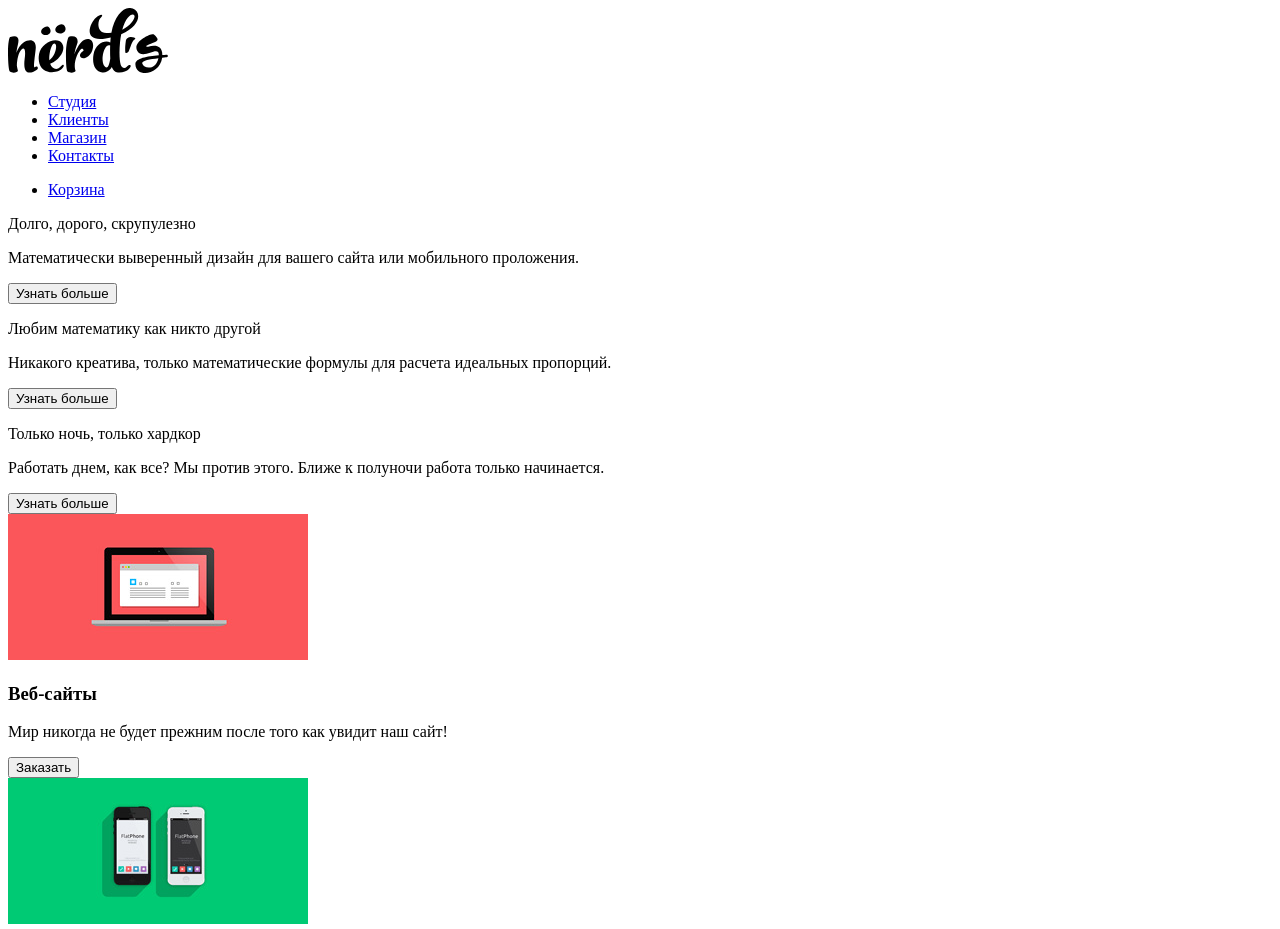
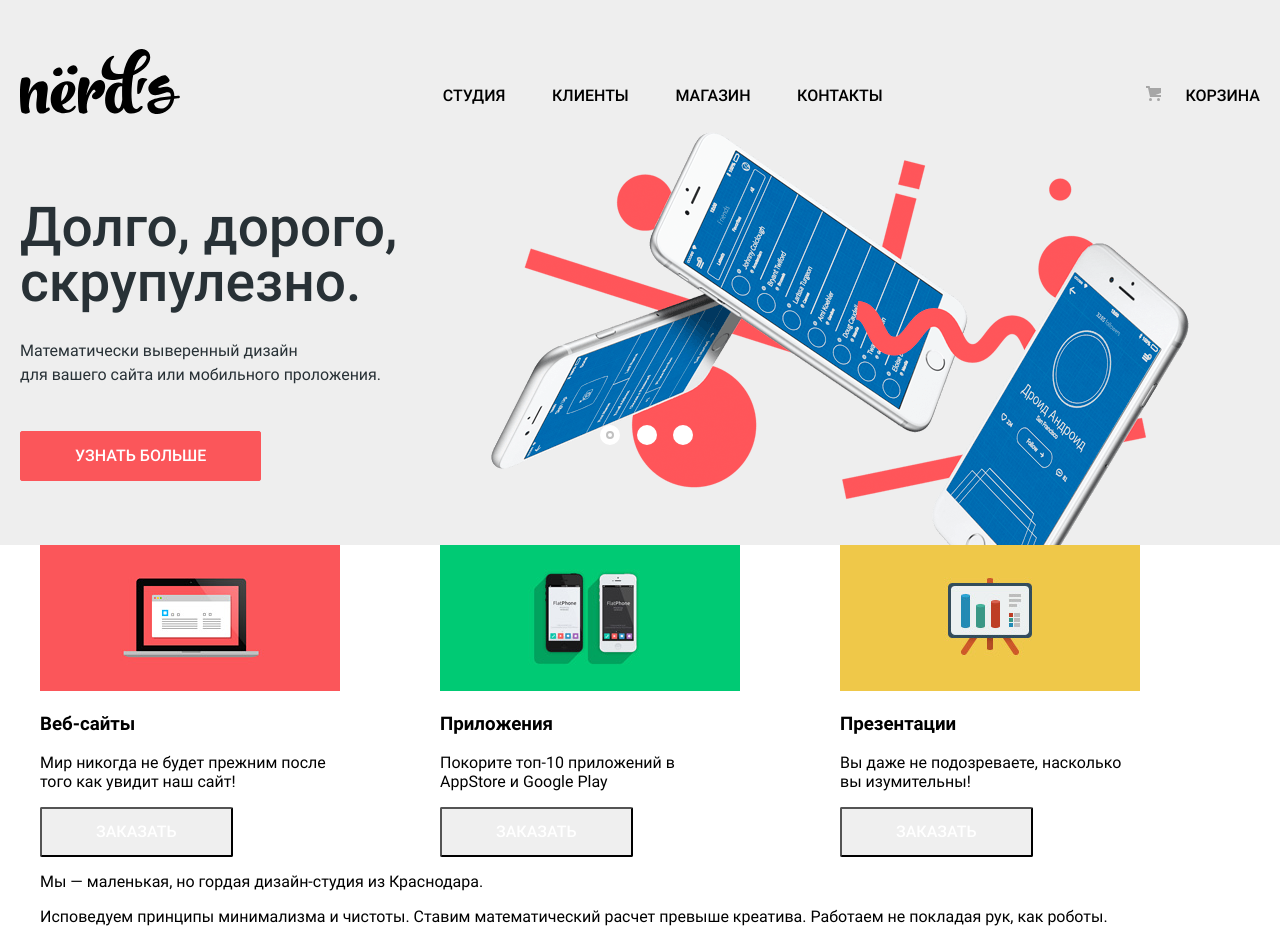
Before and after one commit to jPee2k/nerds, a plain HTML site: page index.html in a window 1280 px wide. Shown: the top 929 px of the page. Drawn offline with Linux system fonts and the light colour scheme.

Commit message:
add styles for header and slider

```diff
--- a/assets/css/styles.css
+++ b/assets/css/styles.css
@@ -11,3 +11,259 @@
 [hidden] {
   display: none
 }
+
+/**
+ * Font settings
+ * Roboto [regular, medium, bold]
+ */
+
+/* roboto-regular - latin_cyrillic */
+@font-face {
+  font-family: 'Roboto';
+  font-style: normal;
+  font-weight: 400;
+  src: local(''),
+  url('../fonts/roboto.woff2') format('woff2'), /* Super Modern Browsers */ url('../fonts/roboto.woff') format('woff'); /* Modern Browsers */
+}
+
+/* roboto-500 - latin_cyrillic */
+@font-face {
+  font-family: 'Roboto';
+  font-style: normal;
+  font-weight: 500;
+  src: local(''),
+  url('../fonts/robotomedium.woff2') format('woff2'), /* Super Modern Browsers */ url('../fonts/robotomedium.woff') format('woff'); /* Modern Browsers */
+}
+
+/* roboto-700 - latin_cyrillic */
+@font-face {
+  font-family: 'Roboto';
+  font-style: normal;
+  font-weight: 700;
+  src: local(''),
+  url('../fonts/robotobold.woff2') format('woff2'), /* Super Modern Browsers */ url('../fonts/robotobold.woff') format('woff'); /* Modern Browsers */
+}
+
+body {
+  padding: 0;
+  margin: 0;
+
+  font-family: "Roboto", "Arial", sans-serif;
+  color: black;
+}
+
+.btn {
+  box-sizing: border-box;
+
+  height: 50px;
+  padding-left: 54px;
+  padding-right: 54px;
+
+  font-family: inherit;
+  font-size: 16px;
+  line-height: 18px;
+  font-weight: 500;
+  text-transform: uppercase;
+  color: white;
+
+  border-radius: 2px;
+
+  cursor: pointer;
+}
+
+/**
+ * HEADER
+ */
+
+.top-bgc {
+  background-color: #eeeeee;
+}
+
+.header .container {
+  display: flex;
+  justify-content: space-between;
+
+  padding-top: 49px;
+  padding-right: 20px;
+  padding-left: 20px;
+  padding-bottom: 18px;
+}
+
+.header .header-logo {
+  max-width: 160px;
+  max-height: 65px;
+}
+
+.header .main-nav,
+.header .user-nav {
+  color: black;
+  font-size: 16px;
+  font-weight: 500;
+  line-height: 30px;
+  text-transform: uppercase;
+}
+
+.user-nav .cart-wrapper,
+.main-nav .nav-list {
+  display: flex;
+  justify-content: space-between;
+
+  list-style-type: none;
+
+  margin: 0;
+  padding: 0;
+
+  margin-top: 32px;
+}
+
+.main-nav .nav-list {
+  width: 440px;
+}
+
+.main-nav a,
+.user-nav a {
+  color: inherit;
+  text-decoration: none;
+}
+
+.main-nav a:hover,
+.user-nav a:hover {
+  color: #fb565a;
+}
+
+.main-nav a:active,
+.user-nav a:active {
+  padding-bottom: 13px;
+
+  border-bottom: 2px solid #fb565a;
+}
+
+.nav-cart a::before {
+  content: url('../img/svg/cart-icon.svg');
+
+  padding-right: 25px;
+}
+
+
+/**
+ * MAIN
+ */
+.main-content {
+  margin: 0 auto;
+  max-width: 1200px;
+
+  background-color: #fff;
+}
+
+.slider-wrapper {
+  position: relative;
+}
+
+.slide-picker {
+  position: absolute;
+  bottom: 96px;
+  left: 0;
+  right: 0;
+  text-align: center;
+
+  padding: 0;
+  margin: 0;
+  z-index: 1;
+}
+
+.picker {
+  position: relative;
+  display: inline-block;
+  border: 10px solid white;
+  border-radius: 10px;
+
+  margin-left: 13px;
+
+  cursor: pointer;
+}
+
+.slide-picker .active::before {
+  content: "";
+  position: absolute;
+  left: -4px;
+  top: -4px;
+  box-sizing: border-box;
+  width: 8px;
+  height: 8px;
+  border: 2px solid #c1c1c1;
+  border-radius: 4px;
+}
+
+.slider .container {
+  display: flex;
+
+  /*justify-content: space-between;*/
+}
+
+.slider .item-1 {
+  flex-basis: 380px;
+
+  padding-top: 68px;
+  padding-left: 20px;
+  padding-right: 20px;
+}
+
+.slider .slider-image {
+  flex-grow: 1;
+  padding-right: 20px;
+}
+
+.slider-image img {
+  text-align: center;
+  display: block;
+  margin-left: auto;
+  margin-right: auto;
+}
+
+.slider-item p:first-child {
+  margin-top: 0;
+  margin-bottom: 29px;
+
+  font-size: 55px;
+  line-height: 55px;
+  font-family: inherit;
+  font-weight: 500;
+}
+
+.slider-item p {
+  font-size: 16px;
+  line-height: 24px;
+  font-family: inherit;
+  font-weight: 400;
+
+  color: #283136;
+}
+
+.slider-item p:last-of-type {
+  margin-bottom: 44px;
+}
+
+.btn-info {
+  border: 1px solid #fb565a;
+  background-color: #fb565a;
+}
+
+.btn-info:hover {
+  background-color: #e74246;
+}
+
+.btn-info:active {
+  color: rgba(255, 255, 255, 0.3);
+  background-color: #d7373b;
+}
+
+.services .container {
+  display: flex;
+  justify-content: flex-start;
+}
+
+.services .product {
+  flex-basis: 300px;
+
+  padding-right: 100px;
+}
--- a/index.html
+++ b/index.html
@@ -18,78 +18,113 @@
     превыше креатива. Работаем не покладая рук, как роботы.">
   <meta property="og:image" content="./assets/img/nerds-illustration.png">
 
+  <link rel="stylesheet" href="./assets/css/normalize.css">
   <link rel="stylesheet" href="./assets/css/styles.css">
 </head>
 <body>
-<header>
+<div class="top-bgc">
+  <header class="header">
     <h1 class="visually-hidden">Дизайн-студия Nerds</h1>
 
-  <a class="logo">
+    <div class="container">
+      <a class="header-logo">
         <img src="./assets/img/svg/nerds-logo.svg" width="160" height="65" alt="logo">
       </a>
 
-  <nav>
-    <ul>
-      <li><a href="#">Студия</a></li>
-      <li><a href="#">Клиенты</a></li>
-      <li><a href="#">Магазин</a></li>
-      <li><a href="#">Контакты</a></li>
-    </ul>
-
-    <ul>
-      <li><a href="#">Корзина</a></li>
+      <nav class="main-nav">
+        <ul class="nav-list">
+          <li class="nav-item"><a href="#">Студия</a></li>
+          <li class="nav-item"><a href="#">Клиенты</a></li>
+          <li class="nav-item"><a href="#">Магазин</a></li>
+          <li class="nav-item"><a href="#">Контакты</a></li>
         </ul>
       </nav>
+
+      <div class="user-nav">
+        <ul class="cart-wrapper">
+          <li class="nav-item nav-cart"><a href="#">Корзина</a></li>
+        </ul>
+      </div>
+    </div>
   </header>
 
-<main>
+  <div class="slider-wrapper">
     <section class="slider slider-list">
       <h2 class="visually-hidden">Слайдер</h2>
 
+      <div class="container">
         <div class="slider-item item-1">
-      <p>Долго, дорого, скрупулезно</p>
-      <p>Математически выверенный дизайн для вашего сайта или мобильного проложения.</p>
-      <button type="button">Узнать больше</button>
+          <p>Долго, дорого, скрупулезно.</p>
+          <p>Математически выверенный дизайн<br>
+            для вашего сайта или мобильного проложения.</p>
+          <button type="button" class="btn btn-info">Узнать больше</button>
+        </div>
+        <div class="slider-image">
+          <img class="image-1" src="assets/img/slider/slide1.png" alt="">
+        </div>
       </div>
 
-    <div class="slider-item item-2">
-      <p>Любим математику как никто другой</p>
-      <p>Никакого креатива, только математические формулы для расчета идеальных пропорций.</p>
-      <button type="button">Узнать больше</button>
+      <div class="container">
+        <div hidden class="slider-item item-2">
+          <p>Любим математику как никто другой.</p>
+          <p>Никакого креатива, только математические формулы<br>
+            для расчета идеальных пропорций.</p>
+          <button type="button" class="btn btn-info">Узнать больше</button>
+        </div>
+        <div hidden class="slider-image">
+          <img class="image-2" src="assets/img/slider/slide2.png" alt="">
+        </div>
       </div>
 
-    <div class="slider-item item-3">
-      <p>Только ночь, только хардкор</p>
-      <p>Работать днем, как все? Мы против этого. Ближе к полуночи работа только начинается.</p>
-      <button type="button">Узнать больше</button>
+      <div class="container">
+        <div hidden class="slider-item item-3">
+          <p>Только ночь, только хардкор.</p>
+          <p>Работать днем, как все? Мы против этого.<br>
+            Ближе к полуночи работа только начинается.</p>
+          <button type="button" class="btn btn-info">Узнать больше</button>
+        </div>
+        <div hidden class="slider-image">
+          <img class="image-3" src="assets/img/slider/slide3.png" alt="">
+        </div>
       </div>
     </section>
+    <div class="slide-picker">
+      <span class="picker active"></span>
+      <span class="picker"></span>
+      <span class="picker"></span>
+    </div>
+  </div>
+</div>
 
-  <section>
+<main class="main-content">
+  <section class="services">
     <h2 class="visually-hidden">Услуги</h2>
-    <article>
+
+    <div class="container">
+      <article class="product">
         <img src="./assets/img/illustration-1.png" width="300" height="146"
              alt="Ноутбук на экране которого изображен сайт">
         <h3>Веб-сайты</h3>
         <p>Мир никогда не будет прежним после того как увидит наш сайт!</p>
-      <button type="button">Заказать</button>
+        <button type="button" class="btn">Заказать</button>
       </article>
 
-    <article>
+      <article class="product">
         <img src="./assets/img/illustration-2.png" width="300" height="146"
              alt="Мобильный телефон на экране которого изображен готовый продукт">
         <h3>Приложения</h3>
         <p>Покорите топ-10 приложений в AppStore и Google Play</p>
-      <button type="button">Заказать</button>
+        <button type="button" class="btn">Заказать</button>
       </article>
 
-    <article>
+      <article class="product">
         <img src="./assets/img/illustration-3.png" width="300" height="146"
              alt="Изображение презентации с элементами диаграмм">
         <h3>Презентации</h3>
         <p>Вы даже не подозреваете, насколько вы изумительны!</p>
-      <button type="button">Заказать</button>
+        <button type="button" class="btn">Заказать</button>
       </article>
+    </div>
   </section>
 
   <section>
@@ -158,7 +193,7 @@
 
   <div>
     <p>Давайте дружить, это выгодно!</p>
-    <p>Скидка 10% для друзей из социальных сетей.</p>
+    <p>Скидка 10% для друзей из социальных сетей.1233</p>
   </div>
 </footer>
 
```
Also changed, not shown: 1 other file. Lines whose indentation alone changed are shown as unchanged.
